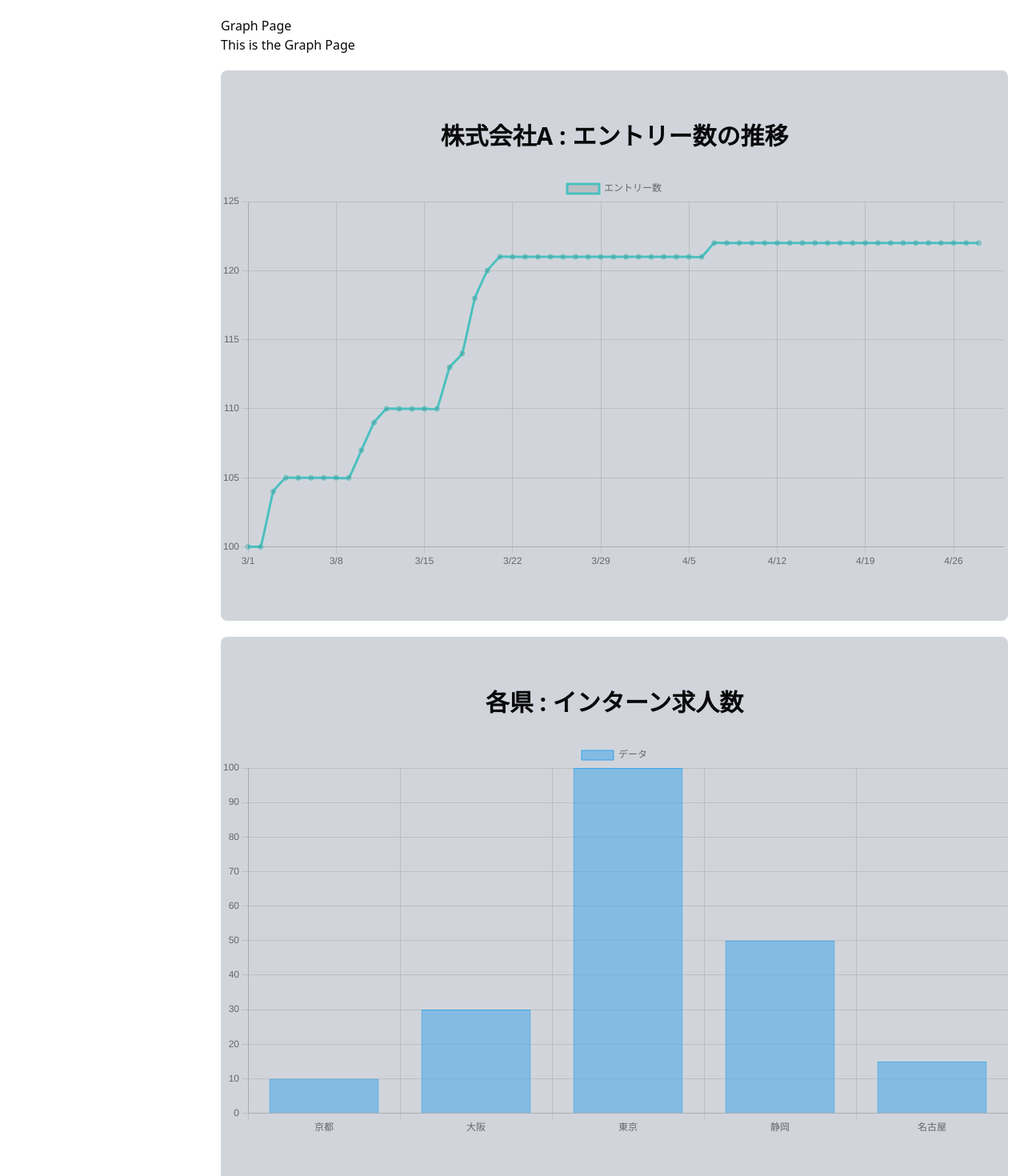
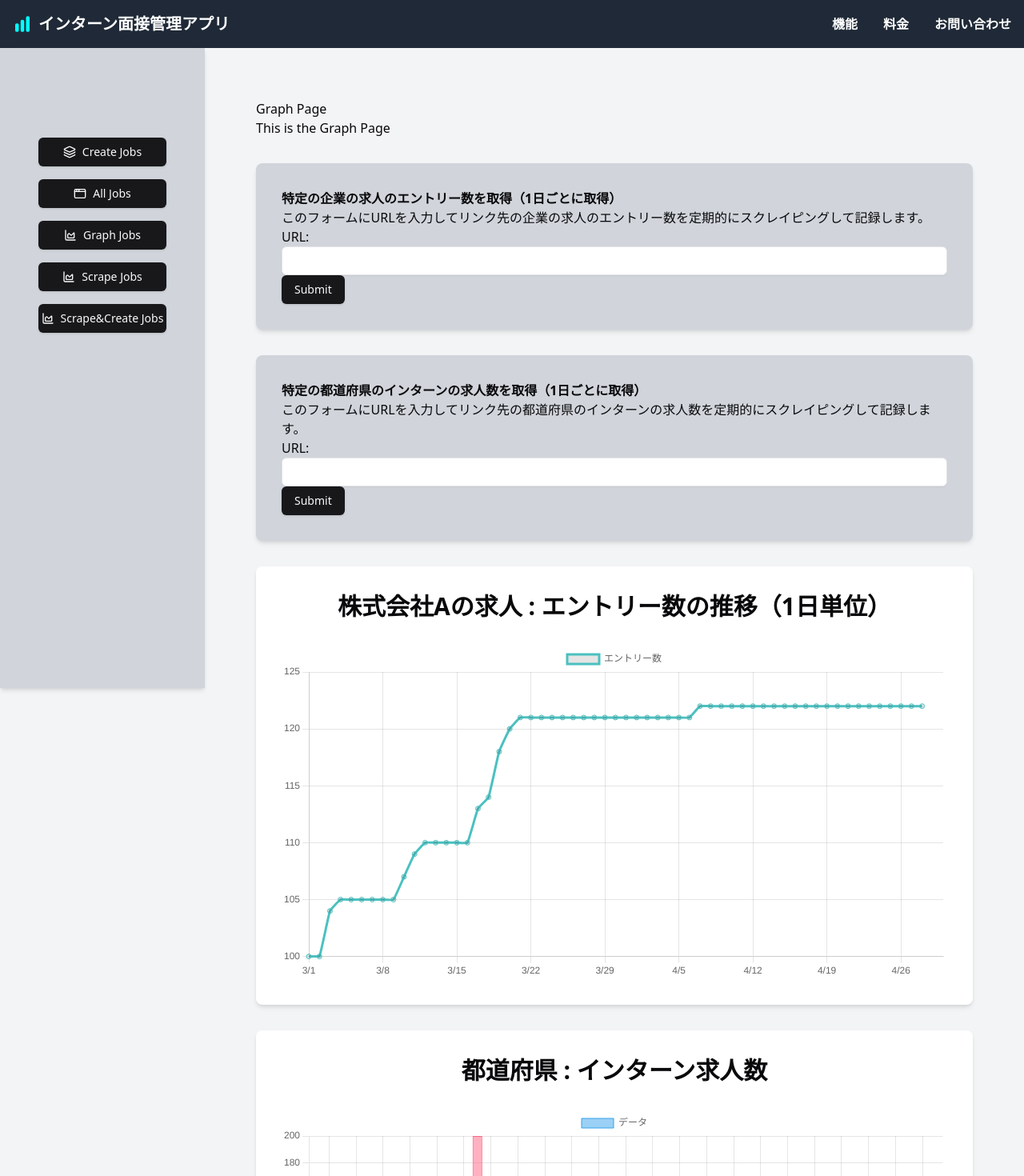
Before and after one commit to ajdjaiuoapooiad/next-port5-frontend-pageRouter, a Next.js app: page /graph-posts in a window 1280 px wide. Shown: the top 1470 px of the page at 80% size. Built offline with nearby package versions, Linux system fonts and the light colour scheme.

Commit message:
グラフ都道府県　修正

```diff
--- a/src/components/BarChart2.tsx
+++ b/src/components/BarChart2.tsx
@@ -2,15 +2,36 @@ import { Bar } from 'react-chartjs-2';
 import { Chart, registerables } from 'chart.js';
 Chart.register(...registerables);
 
-const BarChart2 = ({ data, labels }: {data: any, labels: any}) => {
+interface BarChart2Props {
+  data: number[];
+  labels: string[];
+}
+
+const BarChart2: React.FC<BarChart2Props> = ({ data, labels }) => {
+  const backgroundColors = labels.map((label) => {
+    if (label === '大阪府' || label === '東京都'|| label === '京都府'|| label === '高知県' ) {
+      return 'rgba(255, 99, 132, 0.5)'; // 赤
+    } else {
+      return 'rgba(54, 162, 235, 0.5)'; // 他の都道府県は青
+    }
+  });
+
+  const borderColors = labels.map((label) => {
+    if (label === '大阪府' || label === '東京都' || label === '京都府'|| label === '高知県' ) {
+      return 'rgba(255, 99, 132, 1)'; // 赤
+    } else {
+      return 'rgba(54, 162, 235, 1)'; // 他の都道府県は青
+    }
+  });
+
   const chartData = {
     labels: labels,
     datasets: [
       {
         label: 'データ',
         data: data,
-        backgroundColor: 'rgba(54, 162, 235, 0.5)',
-        borderColor: 'rgba(54, 162, 235, 1)',
+        backgroundColor: backgroundColors,
+        borderColor: borderColors,
         borderWidth: 1,
       },
     ],
@@ -19,7 +40,7 @@ const BarChart2 = ({ data, labels }: {data: any, labels: any}) => {
   const options = {
     scales: {
       y: {
-        beginAtZero: true, // Y軸の開始を0にする
+        beginAtZero: true,
       },
     },
   };
--- a/src/pages/graph-posts/index.tsx
+++ b/src/pages/graph-posts/index.tsx
@@ -1,42 +1,145 @@
+import BarChart from "@/components/BarChart";
+import BarChart2 from "@/components/BarChart2";
+import BarChart3 from "@/components/BarChart3";
+import Layout from "@/components/Layout";
+import { Button } from "@/components/ui/button";
+import { Input } from "@/components/ui/input";
+import Head from "next/head";
+import { FormEvent, useState } from "react";
 
-import BarChart from '@/components/BarChart';
-import BarChart2 from '@/components/BarChart2';
-import BarChart3 from '@/components/BarChart3';
-import Sidebar from '@/components/Sidebar'
-import React from 'react'
+const prefectureJobCounts = {
+  "北海道": 150,
+  "青森県": 80,
+  "岩手県": 90,
+  "宮城県": 120,
+  "秋田県": 70,
+  "山形県": 85,
+  "福島県": 100,
+  "茨城県": 110,
+  "栃木県": 105,
+  "群馬県": 95,
+  "埼玉県": 130,
+  "千葉県": 125,
+  "東京都": 200,
+  "神奈川県": 140,
+  "新潟県": 90,
+  "富山県": 85,
+  "石川県": 95,
+  "福井県": 80,
+  "山梨県": 75,
+  "長野県": 100,
+  "岐阜県": 105,
+  "静岡県": 115,
+  "愛知県": 150,
+  "三重県": 110,
+  "滋賀県": 95,
+  "京都府": 120,
+  "大阪府": 160,
+  "兵庫県": 135,
+  "奈良県": 85,
+  "和歌山県": 70,
+  "鳥取県": 65,
+  "島根県": 70,
+  "岡山県": 110,
+  "広島県": 125,
+  "山口県": 90,
+  "徳島県": 75,
+  "香川県": 80,
+  "愛媛県": 85,
+  "高知県": 70,
+  "福岡県": 140,
+  "佐賀県": 75,
+  "長崎県": 80,
+  "熊本県": 95,
+  "大分県": 85,
+  "宮崎県": 75,
+  "鹿児島県": 80,
+  "沖縄県": 90,
+};
+
 
 const GraphPage = () => {
-  const chartData = [10, 30, 100, 50, 15];
-  const chartLabels = ['京都', '大阪', '東京', '静岡', '名古屋'];
+  const labels = Object.keys(prefectureJobCounts);
+  const data = Object.values(prefectureJobCounts);
+
+  const [url, setUrl] = useState("");
+  const [responseData, setResponseData] = useState([]);
+
+  const handleSubmit = async (e: FormEvent) => {
+    e.preventDefault();
+    console.log(url);
+  }
+
 
 
   return (
-    <div className='grid grid-cols-5'>
-        <div className='col-span-1'>
-          <Sidebar />
-        </div>
+    <Layout>
+      <Head>
+        <title>ダッシュボード : グラフページ</title>
+        <meta name="description" content="グラフページ" />
+        <meta name="viewport" content="width=device-width, initial-scale=1" />
+        <link rel="icon" href="/icons/test.svg" />
+      </Head>
 
-        <div className='col-span-4 p-5'>
+      <div className="p-4 md:p-8">
         <h1>Graph Page</h1>
         <p>This is the Graph Page</p>
 
-            <section className="container mx-auto py-16 bg-gray-300 rounded-lg my-5">
-                <h2 className="text-3xl font-semibold text-center mb-8">株式会社A : エントリー数の推移</h2>
-                <BarChart  />
+        <div className="bg-gray-300 rounded-lg shadow-md p-4 md:p-8 my-8">
+          <h1 className="font-bold">特定の企業の求人のエントリー数を取得（1日ごとに取得）</h1>
+          <p>このフォームにURLを入力してリンク先の企業の求人のエントリー数を定期的にスクレイピングして記録します。</p>
+          <form onSubmit={handleSubmit}>
+            <label>URL:</label>
+            <Input
+              className="bg-white"
+              type="text"
+              name="url"
+              onChange={(e) => setUrl(e.target.value)}
+            />
+
+            <Button type="submit">Submit</Button>
+          </form>
+        </div>
+
+        <div className="bg-gray-300 rounded-lg shadow-md p-4 md:p-8 my-8">
+        <h1 className="font-bold">特定の都道府県のインターンの求人数を取得（1日ごとに取得）</h1>
+        <p>このフォームにURLを入力してリンク先の都道府県のインターンの求人数を定期的にスクレイピングして記録します。</p>
+          <form onSubmit={handleSubmit}>
+            <label>URL:</label>
+            <Input
+              className="bg-white"
+              type="text"
+              name="url"
+              onChange={(e) => setUrl(e.target.value)}
+            />
+
+            <Button type="submit">Submit</Button>
+          </form>
+        </div>
+
+        <section className="bg-white rounded-lg shadow-md p-4 md:p-8 my-8">
+          <h2 className="text-3xl font-semibold text-center mb-8">
+            株式会社Aの求人 : エントリー数の推移（1日単位）
+          </h2>
+          <BarChart />
         </section>
 
-            <section className="container mx-auto py-16 bg-gray-300 rounded-lg my-5">
-                <h2 className="text-3xl font-semibold text-center mb-8">各県 : インターン求人数</h2>
-                <BarChart2 data={chartData} labels={chartLabels} />
+        <section className="bg-white rounded-lg shadow-md p-4 md:p-8 my-8">
+          <h2 className="text-3xl font-semibold text-center mb-8">
+            都道府県 : インターン求人数
+          </h2>
+          <BarChart2 data={data} labels={labels} />
         </section>
 
-            <section className="container mx-auto py-16 bg-gray-300 rounded-lg my-5">
-                <h2 className="text-3xl font-semibold text-center mb-8">東京 : インターン求人数の推移</h2>
+        <section className="bg-white rounded-lg shadow-md p-4 md:p-8 my-8">
+          <h2 className="text-3xl font-semibold text-center mb-8">
+            東京 : インターン求人数の推移（1日単位）
+          </h2>
           <BarChart3 />
         </section>
       </div>
-    </div>
-  )
-}
+    </Layout>
+  );
+};
 
-export default GraphPage
+export default GraphPage;
--- a/src/pages/scrape-createPosts/index.tsx
+++ b/src/pages/scrape-createPosts/index.tsx
@@ -1,69 +1,67 @@
-import Sidebar from '@/components/Sidebar'
-import { Button } from '@/components/ui/button'
-import { Input } from '@/components/ui/input'
-import axios from 'axios'
-import { useRouter } from 'next/navigation'
-import React, { FormEvent, useState } from 'react'
+import Sidebar from "@/components/Sidebar";
+import { Button } from "@/components/ui/button";
+import { Input } from "@/components/ui/input";
+import axios from "axios";
+import { useRouter } from "next/navigation";
+import React, { FormEvent, useState } from "react";
+import Layout from "@/components/Layout";
+import Head from "next/head";
 
 const ScrapeCreatePage = () => {
-  const [ url,setUrl ] = useState('')
-  const router = useRouter()
+  const [url, setUrl] = useState("");
+  const router = useRouter();
   const [responseData, setResponseData] = useState(null);
 
   const handleSubmit = async (e: FormEvent) => {
     e.preventDefault();
     console.log(url);
     const formData = new FormData();
-      formData.append('url', url);
+    formData.append("url", url);
     const apiUrl = `${process.env.NEXT_PUBLIC_API_URL}/jobs-create/`;
 
-      // fetch APIを使ってサーバーにリクエストを送信
     try {
       const response = await axios.post(apiUrl, formData, {
         headers: {
-            'Content-Type': 'multipart/form-data', // FormDataを送信する場合に必要
+          "Content-Type": "multipart/form-data",
         },
       });
-        const jobs = response.data.jobs
+      const jobs = response.data.jobs;
       setResponseData(jobs);
       console.log(jobs);
-        router.push('/posts')
+      router.push("/posts");
     } catch (err) {
       console.error(err);
     }
-    }
-
+  };
 
   return (
-    <div className='grid grid-cols-5'>
-        <div className='col-span-1'>
-          <Sidebar />
-        </div>
+    <Layout>
+      <Head>
+        <title>ダッシュボード : スクレイピング登録ページ</title>
+        <meta name="description" content="スクレイピング登録ページ" />
+        <meta name="viewport" content="width=device-width, initial-scale=1" />
+        <link rel="icon" href="/icons/test.svg" />
+      </Head>
 
-        <div className='col-span-4 p-5'>
-            <div className="p-5 my-5 m-5 border w-2/3  bg-gray-400 rounded-lg">
+      <div className="p-4 md:p-8">
+        <div className="bg-white rounded-lg shadow-md p-4 md:p-8 my-8">
           <h1>ScrapeCreatePage</h1>
           <p>このページでは、URLを入力してリンク先の求人を一括で登録できます。</p>
-                <form  onSubmit={handleSubmit}>
+          <form onSubmit={handleSubmit}>
             <label>URL:</label>
             <Input
-                    className='bg-white'
+              className="bg-white"
               type="text"
               name="url"
               onChange={(e) => setUrl(e.target.value)}
             />
 
-                  <Button type="submit">
-                    Submit
-                  </Button>
+            <Button type="submit">Submit</Button>
           </form>
-
         </div>
       </div>
-    </div>
+    </Layout>
+  );
+};
 
-
-  )
-}
-
-export default ScrapeCreatePage
+export default ScrapeCreatePage;
--- a/src/pages/scrape-posts/index.tsx
+++ b/src/pages/scrape-posts/index.tsx
@@ -1,115 +1,117 @@
-import Sidebar from '@/components/Sidebar'
-import { Button } from '@/components/ui/button';
-import { Input } from '@/components/ui/input';
-import { Job } from '@/utils/types';
-import axios from 'axios';
-import { useRouter } from 'next/navigation';
-import React, { FormEvent, useState } from 'react'
-
-
-type Props = {
-  posts: Job[]
-}
+import Sidebar from "@/components/Sidebar";
+import { Button } from "@/components/ui/button";
+import { Input } from "@/components/ui/input";
+import { Job } from "@/utils/types";
+import axios from "axios";
+import { useRouter } from "next/navigation";
+import React, { FormEvent, useState } from "react";
+import Layout from "@/components/Layout";
+import Head from "next/head";
 
 const ScrapePostsList = () => {
-  const [ url,setUrl ] = useState('')
-  const router = useRouter()
+  const [url, setUrl] = useState("");
+  const router = useRouter();
   const [responseData, setResponseData] = useState([]);
 
   const handleSubmit = async (e: FormEvent) => {
     e.preventDefault();
     console.log(url);
     const formData = new FormData();
-    formData.append('url', url);
+    formData.append("url", url);
     const apiUrl = `${process.env.NEXT_PUBLIC_API_URL}/jobs/`;
 
-    // fetch APIを使ってサーバーにリクエストを送信
     try {
       const response = await axios.post(apiUrl, formData, {
         headers: {
-          'Content-Type': 'multipart/form-data', // FormDataを送信する場合に必要
+          "Content-Type": "multipart/form-data",
         },
       });
-      const jobs = response.data.jobs
+      const jobs = response.data.jobs;
       setResponseData(jobs);
       console.log(jobs);
     } catch (err) {
       console.error(err);
     }
-  }
-
-
-
+  };
 
   return (
+    <Layout>
+      <Head>
+        <title>ダッシュボード : スクレイピングページ</title>
+        <meta name="description" content="スクレイピングページ" />
+        <meta name="viewport" content="width=device-width, initial-scale=1" />
+        <link rel="icon" href="/icons/test.svg" />
+      </Head>
 
-    <div className='grid grid-cols-5'>
-        <div className='col-span-1'>
-          <Sidebar />
-        </div>
-
-        <div className='col-span-4 p-5'>
-
-          <div className="p-5 my-5 m-5 border w-2/3  bg-gray-400 rounded-lg">
+      <div className="p-4 md:p-8">
+        <div className="bg-white rounded-lg shadow-md p-4 md:p-8 my-8">
           <h1>ScrapePage</h1>
           <p>このページでは、URLを入力してリンク先の求人を一括で取得できます。</p>
-              <form  onSubmit={handleSubmit}>
+          <form onSubmit={handleSubmit}>
             <label>URL:</label>
             <Input
-                  className='bg-white'
+              className="bg-white"
               type="text"
               name="url"
               onChange={(e) => setUrl(e.target.value)}
             />
 
-                <Button type="submit">
-                  Submit
-                </Button>
+            <Button type="submit">Submit</Button>
           </form>
-
         </div>
 
-              <div className='p-5 m-5 border bg-gray-400 rounded-lg'>
+        <div className="bg-white rounded-lg shadow-md p-4 md:p-8 my-8">
           <h1>出力結果</h1>
-                {/* {posts.length > 0 ? (
-                  {posts.map((post: any, index: any) => (
-                    <div key={index}>
-                      <h3>{post.title}</h3>
-                      <p>{post.company}</p>
-                    </div>
-                  ))}
-                ): void {
-                }} */}
           {responseData && (
             <div>
               <h2>レスポンスデータ:</h2>
 
               <div className="overflow-x-auto rounded-lg">
-                          <table className="min-w-full divide-y divide-gray-200 ">
+                <table className="min-w-full divide-y divide-gray-200">
                   <thead className="bg-gray-50">
                     <tr>
-                                <th scope="col" className="px-6 py-3 text-left  font-bold text-gray-500 uppercase tracking-wider">
+                      <th
+                        scope="col"
+                        className="px-6 py-3 text-left font-bold text-gray-500 uppercase tracking-wider"
+                      >
                         id
                       </th>
-                                <th scope="col" className="px-6 py-3 text-left font-bold text-gray-500 uppercase tracking-wider">
+                      <th
+                        scope="col"
+                        className="px-6 py-3 text-left font-bold text-gray-500 uppercase tracking-wider"
+                      >
                         title
                       </th>
-                                <th scope="col" className="px-6 py-3 text-left font-bold text-gray-500 uppercase tracking-wider">
+                      <th
+                        scope="col"
+                        className="px-6 py-3 text-left font-bold text-gray-500 uppercase tracking-wider"
+                      >
                         company
                       </th>
-                                <th scope="col" className="px-6 py-3 text-left font-bold text-gray-500 uppercase tracking-wider">
+                      <th
+                        scope="col"
+                        className="px-6 py-3 text-left font-bold text-gray-500 uppercase tracking-wider"
+                      >
                         place
                       </th>
-                                <th scope="col" className="px-6 py-3 text-left font-bold text-gray-500 uppercase tracking-wider">
+                      <th
+                        scope="col"
+                        className="px-6 py-3 text-left font-bold text-gray-500 uppercase tracking-wider"
+                      >
                         company
                       </th>
-                                <th scope="col" className="px-6 py-3 text-left font-bold text-gray-500 uppercase tracking-wider">
+                      <th
+                        scope="col"
+                        className="px-6 py-3 text-left font-bold text-gray-500 uppercase tracking-wider"
+                      >
                         company
                       </th>
-                                <th scope="col" className="px-6 py-3 text-left font-bold text-gray-500 uppercase tracking-wider">
+                      <th
+                        scope="col"
+                        className="px-6 py-3 text-left font-bold text-gray-500 uppercase tracking-wider"
+                      >
                         company
                       </th>
-
                     </tr>
                   </thead>
                   <tbody className="bg-white divide-y divide-gray-200">
@@ -137,27 +139,16 @@ const ScrapePostsList = () => {
                           {job.company}
                         </td>
                       </tr>
-                             ))
-                            }
-
+                    ))}
                   </tbody>
                 </table>
               </div>
-
-
-
             </div>
           )}
-
-
-
-
-              </div>
-
-
         </div>
       </div>
-  )
-}
+    </Layout>
+  );
+};
 
-export default ScrapePostsList
+export default ScrapePostsList;
```
Also changed, not shown: src/utils/data.js (added, +49 -0 lines). Lines whose indentation alone changed are shown as unchanged.
